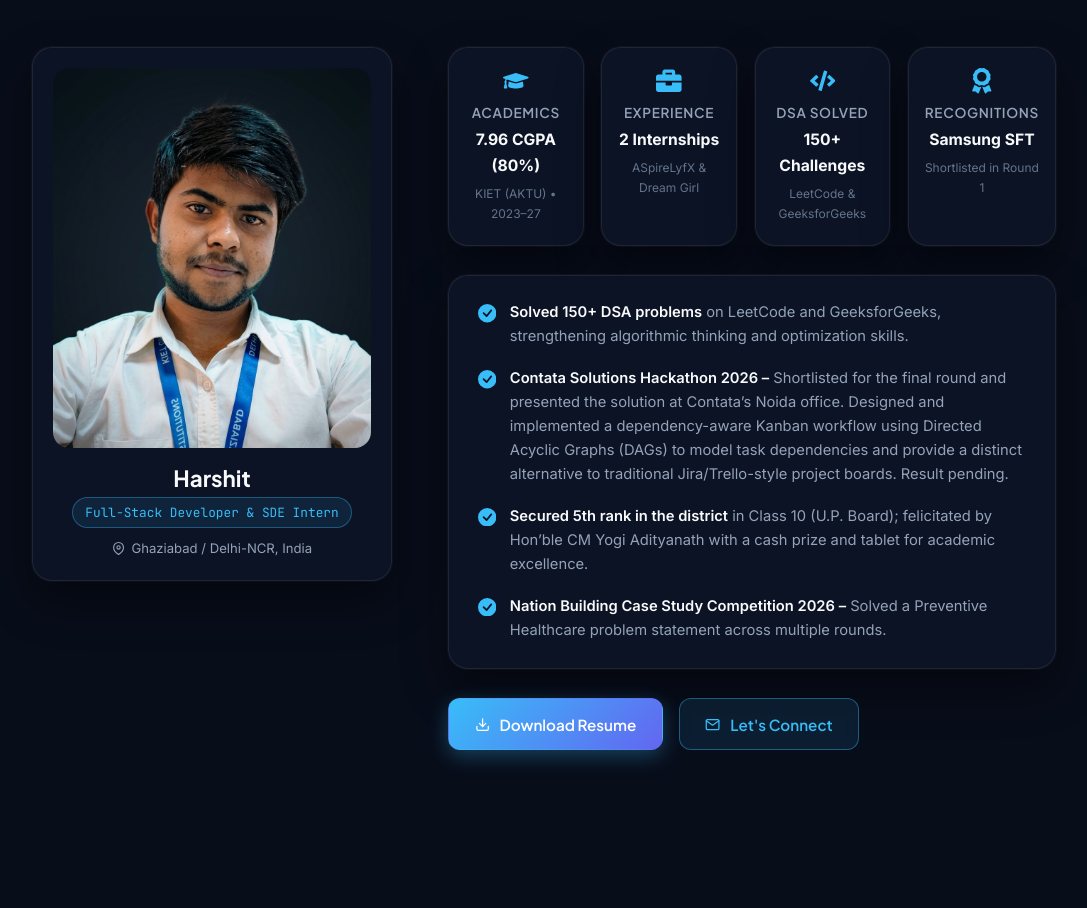
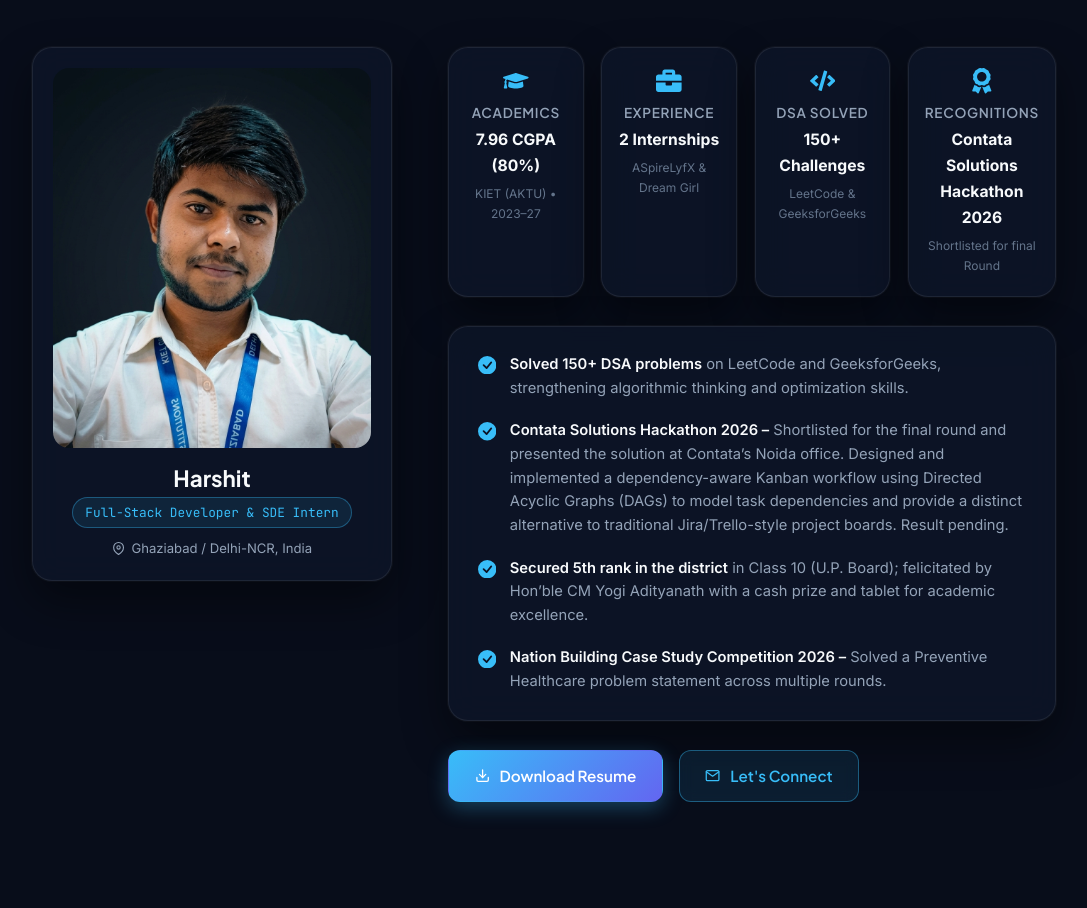
Before and after one commit to maharshi027/portfolio, a React (Vite) app: page / in a window 1280 px wide. Shown: the part 1560-2468 px from the top of the page, without its empty margins (96-1183 px from the left). Built offline with nearby package versions, Linux system fonts and the light colour scheme; no server answers.

Commit message:
feat: update recognitions in About component to reflect recent achievements

```diff
--- a/src/components/about/About.jsx
+++ b/src/components/about/About.jsx
@@ -64,8 +64,8 @@ function About() {
             <div className="about_feature_card glass-card">
               <FaAward className="about_feature_icon" />
               <h5>Recognitions</h5>
-              <strong>Samsung SFT</strong>
-              <small>Shortlisted in Round 1</small>
+              <strong>Contata Solutions Hackathon 2026</strong>
+              <small>Shortlisted for final Round</small>
             </div>
           </div>
 
```
